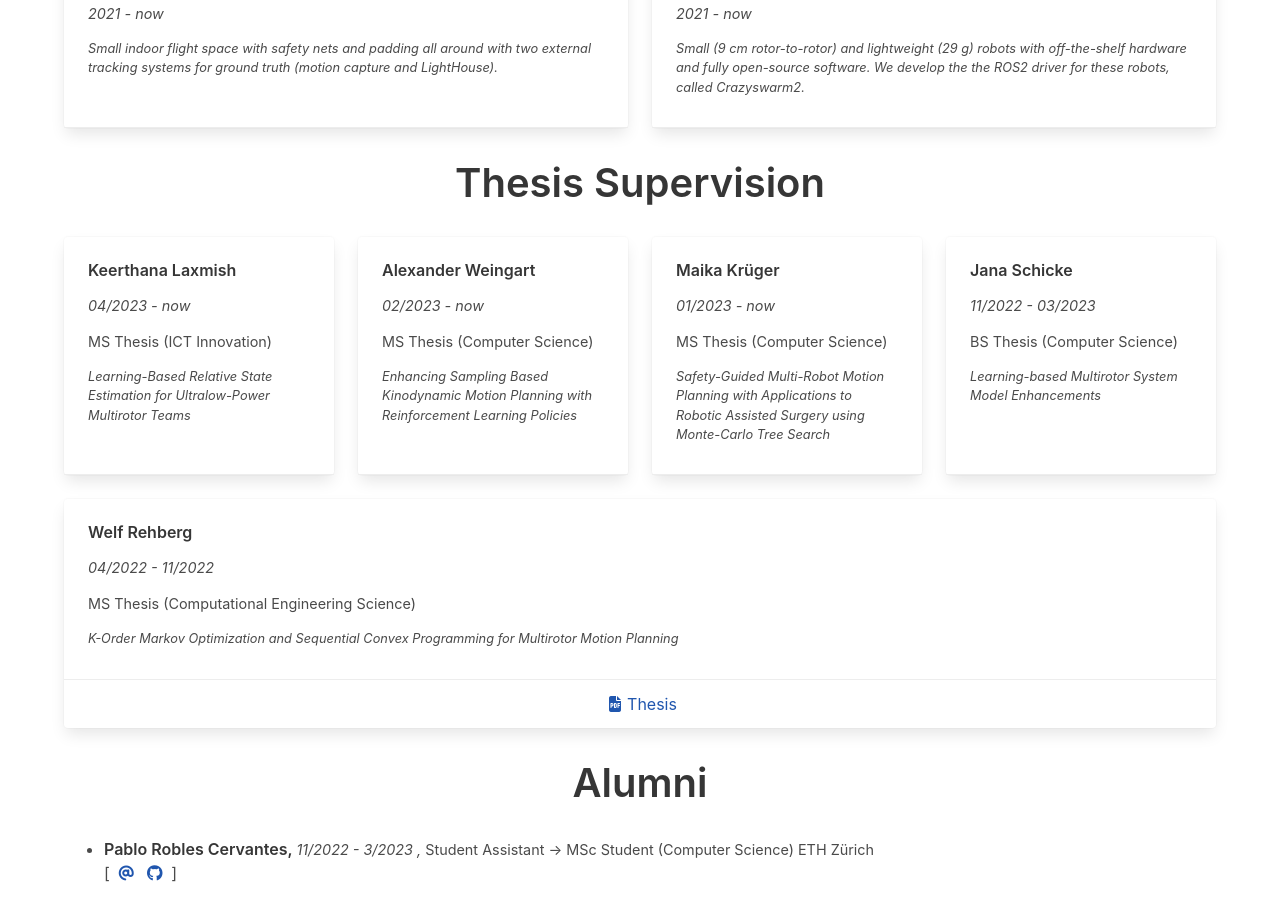
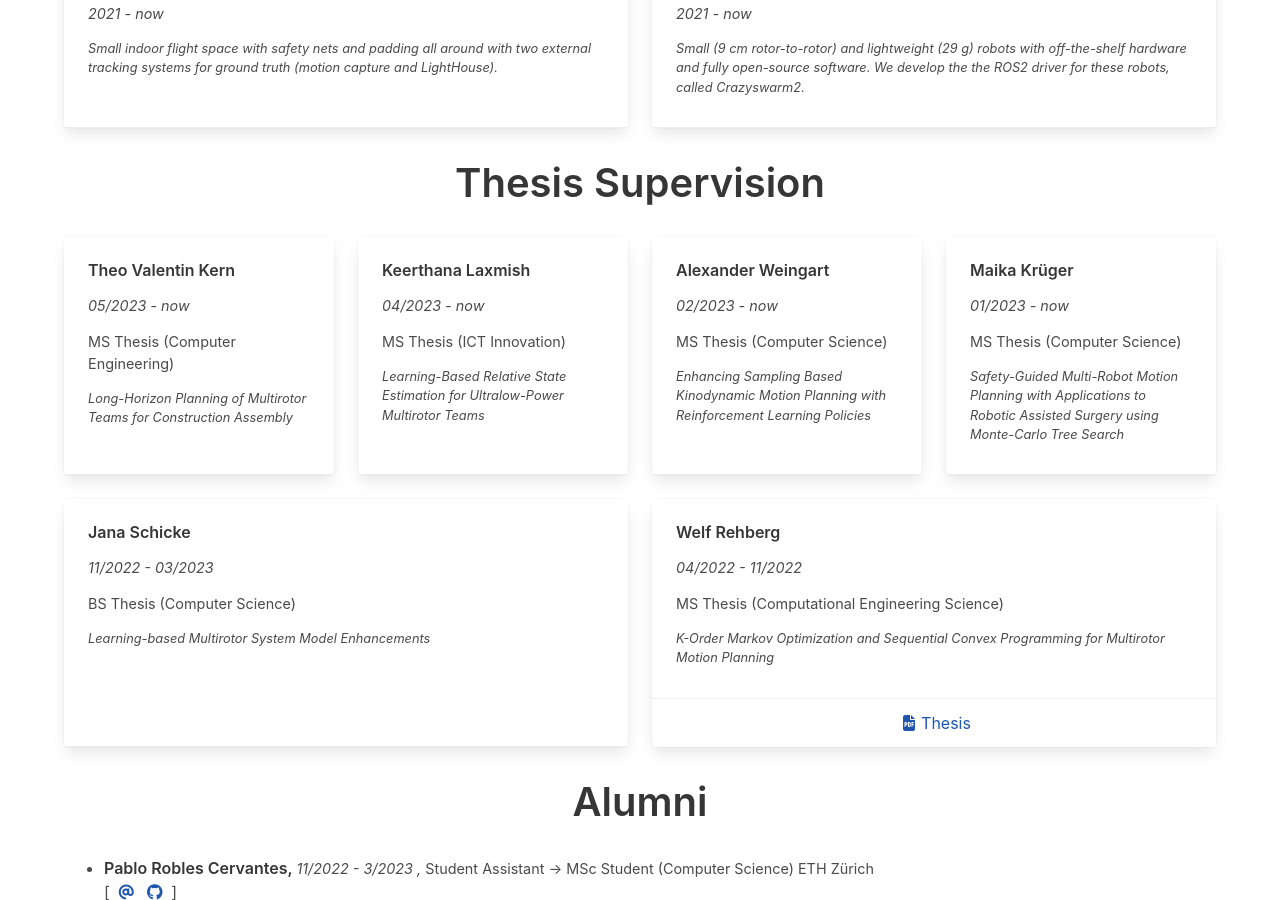
Before and after one commit to IMRCLab/imrclab.github.io, a Jekyll site: the page built from team.html, in a window 1280 px wide and 900 px high, scrolled down 1344 px. Built offline with Jekyll 4.4.1, drawn with Linux system fonts in a browser that asks for light colours.

Commit message:
add theo thesis

```diff
--- a/_data/team.yml
+++ b/_data/team.yml
@@ -72,6 +72,11 @@ lab:
     note: Small (9 cm rotor-to-rotor) and lightweight (29 g) robots with off-the-shelf hardware and fully open-source software. We develop the the ROS2 driver for these robots, called Crazyswarm2.
 
 thesis:
+  - name: Theo Valentin Kern
+    role: MS Thesis (Computer Engineering)
+    note: Long-Horizon Planning of Multirotor Teams for Construction Assembly
+    start: 05/2023
+
   - name: Keerthana Laxmish
     role: MS Thesis (ICT Innovation)
     note: Learning-Based Relative State Estimation for Ultralow-Power Multirotor Teams
```
